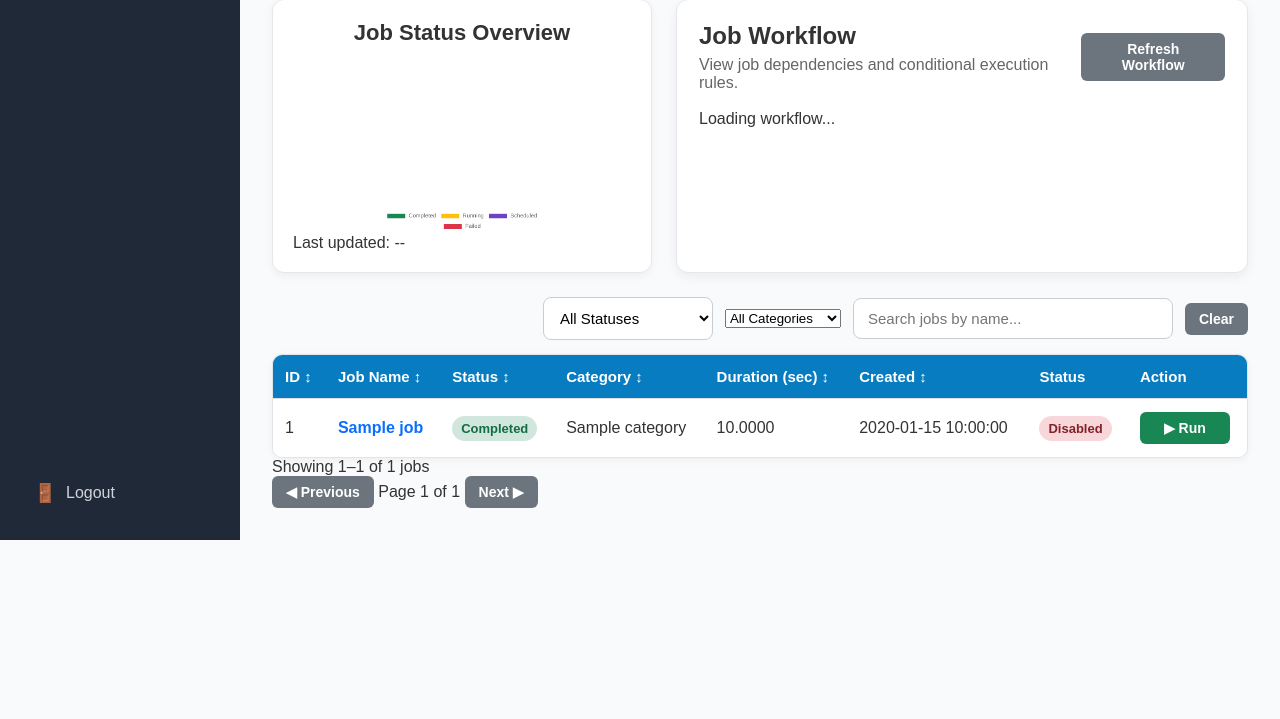
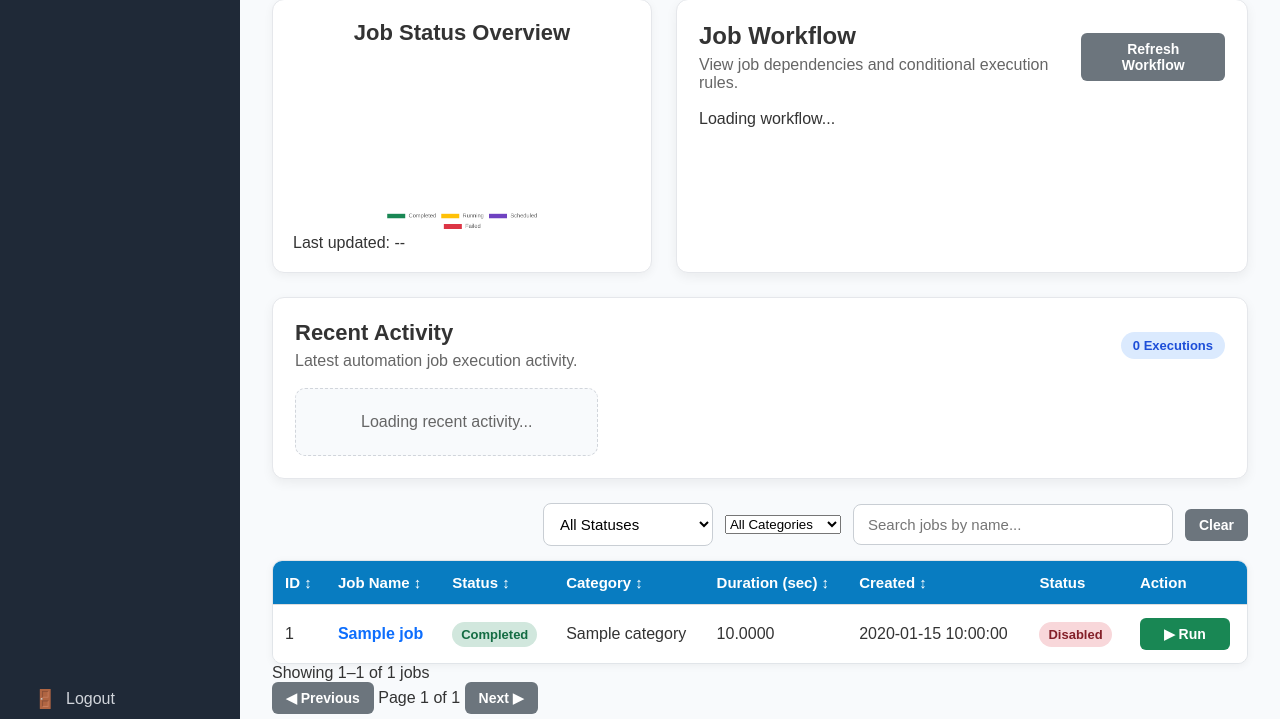
Before and after one commit to vsamant30/automation-platform, a FastAPI app: template app/templates/dashboard.html in a window 1280 px wide. Shown: the part 714-1433 px from the top of the page. Before the commit the page ends 1254 px from the top, so only its background shows below. Run offline with FastAPI, Linux system fonts and the light colour scheme; the template is opened without the code that fills it: most values are stand-ins (such as "Sample title", 1, 10 or a date in 2020).

Commit message:
Add recent execution activity to dashboard

```diff
--- a/app/static/css/style.css
+++ b/app/static/css/style.css
@@ -1418,3 +1418,192 @@ Agent / Worker Status
     }
 
 }
+
+/* ===========================
+Recent Activity
+=========================== */
+
+.recent-activity-section {
+    margin-bottom: 24px;
+    padding: 22px;
+
+    background: #ffffff;
+    border: 1px solid #e5e7eb;
+    border-radius: 12px;
+
+    box-shadow: 0 4px 12px rgba(0, 0, 0, 0.06);
+}
+
+.recent-activity-header {
+    display: flex;
+    align-items: center;
+    justify-content: space-between;
+
+    gap: 16px;
+    margin-bottom: 18px;
+}
+
+.recent-activity-header h2 {
+    margin: 0;
+
+    color: #333;
+    font-size: 22px;
+}
+
+.recent-activity-header p {
+    margin: 6px 0 0;
+
+    color: #666;
+}
+
+.recent-activity-count {
+    display: inline-flex;
+    align-items: center;
+    justify-content: center;
+
+    min-width: 96px;
+
+    padding: 6px 12px;
+
+    color: #1d4ed8;
+    background: #dbeafe;
+
+    border-radius: 20px;
+
+    font-size: 13px;
+    font-weight: 600;
+
+    white-space: nowrap;
+}
+
+.recent-activity-list {
+    display: grid;
+
+    grid-template-columns: repeat(
+        3,
+        minmax(0, 1fr)
+    );
+
+    gap: 10px;
+}
+
+.recent-activity-item {
+    display: flex;
+    align-items: center;
+    justify-content: space-between;
+
+    gap: 18px;
+
+    padding: 14px 16px;
+
+    color: inherit;
+    text-decoration: none;
+
+    background: #ffffff;
+
+    border: 1px solid #e5e7eb;
+    border-radius: 10px;
+
+    transition:
+        transform 0.2s ease,
+        box-shadow 0.2s ease,
+        border-color 0.2s ease;
+}
+
+.recent-activity-item:hover {
+    transform: translateY(-2px);
+
+    border-color: #cbd5e1;
+
+    box-shadow:
+        0 8px 20px rgba(0, 0, 0, 0.08);
+}
+
+.recent-activity-main {
+    min-width: 0;
+    flex: 1;
+}
+
+.recent-activity-title {
+    display: flex;
+    align-items: center;
+
+    gap: 10px;
+
+    margin-bottom: 6px;
+}
+
+.recent-activity-title strong {
+    color: #1f2937;
+
+    overflow-wrap: anywhere;
+}
+
+.recent-activity-meta {
+    color: #6b7280;
+
+    font-size: 12px;
+
+    overflow-wrap: anywhere;
+}
+
+.recent-activity-error {
+    margin-top: 8px;
+
+    padding: 8px 10px;
+
+    color: #842029;
+    background: #f8d7da;
+
+    border-radius: 8px;
+
+    font-size: 12px;
+
+    overflow-wrap: anywhere;
+}
+
+.recent-activity-link {
+    color: #2563eb;
+
+    font-size: 13px;
+    font-weight: 600;
+
+    white-space: nowrap;
+}
+
+.recent-activity-empty {
+    padding: 24px;
+
+    color: #666;
+    text-align: center;
+
+    background: #f8fafc;
+
+    border: 1px dashed #d1d5db;
+    border-radius: 10px;
+}
+
+@media (max-width: 1100px) {
+    .recent-activity-list {
+        grid-template-columns: repeat(
+            2,
+            minmax(0, 1fr)
+        );
+    }
+}
+
+@media (max-width: 700px) {
+    .recent-activity-header {
+        align-items: flex-start;
+        flex-direction: column;
+    }
+
+    .recent-activity-list {
+        grid-template-columns: 1fr;
+    }
+
+    .recent-activity-item {
+        align-items: flex-start;
+        flex-direction: column;
+    }
+}
--- a/app/templates/dashboard.html
+++ b/app/templates/dashboard.html
@@ -418,6 +418,38 @@ Dashboard
     </div>
 
 </div>
+
+<section class="recent-activity-section">
+
+    <div class="recent-activity-header">
+
+        <div>
+            <h2>Recent Activity</h2>
+
+            <p>
+                Latest automation job execution activity.
+            </p>
+        </div>
+
+        <span
+            id="recentActivityCount"
+            class="recent-activity-count"
+        >
+            0 Executions
+        </span>
+
+    </div>
+
+    <div
+        id="recentActivityList"
+        class="recent-activity-list"
+    >
+        <div class="recent-activity-empty">
+            Loading recent activity...
+        </div>
+    </div>
+
+</section>
 
 <div class="jobs-toolbar">
 
@@ -861,6 +893,12 @@ const workflowContainer =
 const refreshWorkflowButton =
     document.getElementById("refreshWorkflowButton");
 
+const recentActivityList =
+    document.getElementById("recentActivityList");
+
+const recentActivityCount =
+    document.getElementById("recentActivityCount");
+
 function saveDashboardFilters() {
     const filters = {
         search: jobSearch.value,
@@ -1621,6 +1659,91 @@ function updateLastRefreshTime() {
 }
 
 const dashboardRefreshInterval = 30000;
+
+function renderRecentActivity(executions) {
+    const recentExecutions = (executions || []).slice(0, 5);
+
+    recentActivityCount.textContent =
+        `${recentExecutions.length} Execution${
+            recentExecutions.length === 1 ? "" : "s"
+        }`;
+
+    recentActivityList.innerHTML = "";
+
+    if (recentExecutions.length === 0) {
+        recentActivityList.innerHTML = `
+            <div class="recent-activity-empty">
+                No recent executions found.
+            </div>
+        `;
+
+        return;
+    }
+
+    recentExecutions.forEach(function (execution) {
+        const item =
+            document.createElement("a");
+
+        item.className =
+            "recent-activity-item";
+
+        item.href =
+            `/executions/${execution.id}/details`;
+
+        const statusClass =
+            getStatusClass(execution.status);
+
+        const duration =
+            execution.duration === null
+                ? "-"
+                : Number(execution.duration).toFixed(4);
+
+        const startedAt =
+            execution.started_at || "-";
+
+        const errorMessage =
+            execution.error_message || "";
+
+        item.innerHTML = `
+            <div class="recent-activity-main">
+
+                <div class="recent-activity-title">
+                    <strong>
+                        ${execution.job_name}
+                    </strong>
+
+                    <span class="status ${statusClass}">
+                        ${execution.status}
+                    </span>
+                </div>
+
+                <div class="recent-activity-meta">
+                    Execution #${execution.id}
+                    · Job #${execution.job_id}
+                    · ${duration} sec
+                    · ${startedAt}
+                </div>
+
+                ${
+                    errorMessage
+                        ? `
+                            <div class="recent-activity-error">
+                                ${errorMessage}
+                            </div>
+                        `
+                        : ""
+                }
+
+            </div>
+
+            <span class="recent-activity-link">
+                View →
+            </span>
+        `;
+
+        recentActivityList.appendChild(item);
+    });
+}
 
 function getStatusClass(status) {
     const normalizedStatus = status
@@ -1758,6 +1881,10 @@ async function refreshDashboard() {
         }
 
         const data = await response.json();
+
+        renderRecentActivity(
+            data.recent_executions
+        );
 
         console.log(data.jobs);
 
@@ -2260,6 +2387,7 @@ window.addEventListener("load", function () {
 
     updateLastRefreshTime();
     loadWorkflow();
+    refreshDashboard();
 
 });
 
```
Also changed, not shown: app/api/pages.py (+30 -0 lines).
